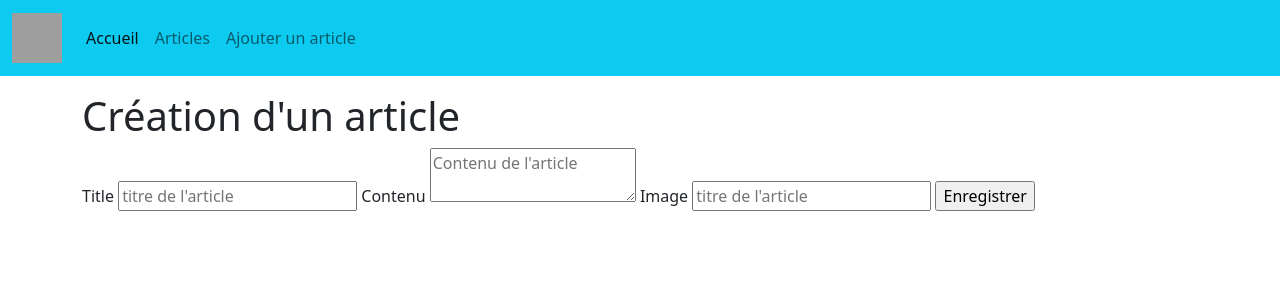
After one commit to DidierColombbus/demoBlog, a Symfony app: template templates/blog/create.html.twig in a window 1280 px wide. The commit adds this page. Shown: the top 300 px of the page. Run offline with Twig, Linux system fonts and the light colour scheme; the template is opened without the code that fills it, so the values that code supplies are empty; some libraries are stand-ins or nearby versions; grey boxes are pictures that could not be loaded.

Commit message:
ajout article

```diff
--- a/templates/base.html.twig
+++ b/templates/base.html.twig
@@ -27,6 +27,9 @@
 					<li class="nav-item">
 						<a class="nav-link" href="{{ path('app_blog')}}">Articles</a>
 					</li>
+					<li class="nav-item">
+						<a class="nav-link" href="{{ path('blog_create')}}">Ajouter un article</a>
+					</li>
 
 				</ul>
 			</div>
--- /dev/null
+++ b/templates/blog/create.html.twig
@@ -0,0 +1,18 @@
+{% extends 'base.html.twig' %}
+{# ouverture block body #}
+{% block body %}
+<h1>Création d'un article</h1>
+{# Formulaire d'ajout d'articles #}
+
+<form action="" method="post">
+ <label>Title</label>
+ <input type="text" name="title" placeholder="titre de l'article">
+ <label>Contenu</label>
+ <textarea name="content" placeholder="Contenu de l'article"></textarea>
+ <label>Image</label>
+ <input type="text" name="image" placeholder="titre de l'article">
+ <input type="submit" value="Enregistrer">
+</form>
+
+{# fermeture block body #}
+{% endblock %}
```
Also changed, not shown: src/Controller/BlogController.php (+8 -0 lines).
